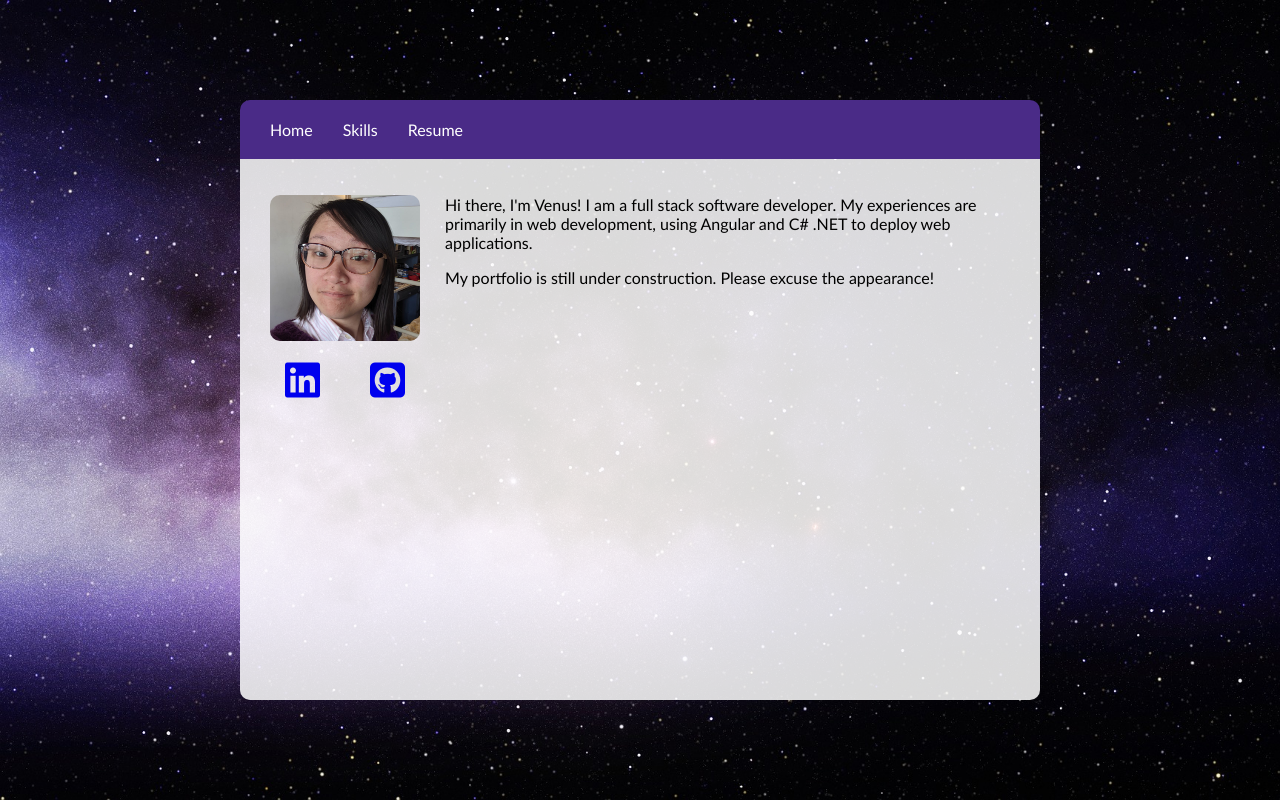
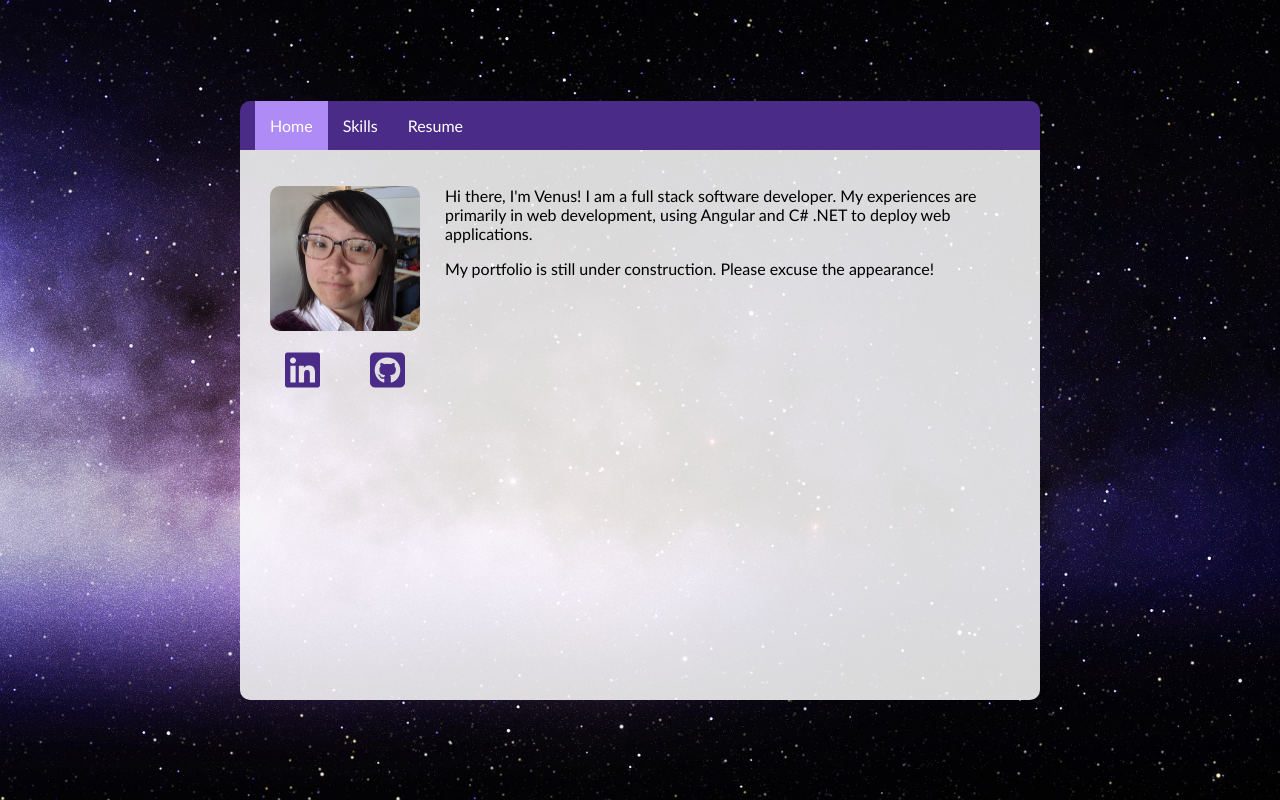
Before and after one commit to yuvenus/yuvenus.github.io, a React (Create React App) app: page /home in a window 1280 px wide. Built offline with nearby package versions, Linux system fonts and the light colour scheme.

Commit message:
fixing route highlighting

```diff
--- a/src/content-wrapper.js
+++ b/src/content-wrapper.js
@@ -1,7 +1,7 @@
 import React from 'react';
 import Home from './content/home';
 import Skills from './content/skills';
-import { Switch, Route } from "react-router-dom";
+import { Switch, Route, Redirect } from "react-router-dom";
 
 class ContentWrapper extends React.Component {
     render() {
@@ -11,10 +11,11 @@ class ContentWrapper extends React.Component {
                 <Route path="/skills">
                   <Skills />
                 </Route>
-                <Route path="/">
+                <Route path="/home">
                   <Home />
                 </Route>
               </Switch>
+              <Redirect from="/" to="home"/>
             </div>
         );
     }
--- a/src/navigation.js
+++ b/src/navigation.js
@@ -1,17 +1,17 @@
 import React from 'react';
-import { Link } from "react-router-dom";
+import { NavLink } from "react-router-dom";
 
 class Navigation extends React.Component {
   render() {
     return (
       <div className="navigation">
         {/* <img className="my-face" src={face} alt="venusyu"></img> */}
-        <ul className="nav-list">
-          <li className="nav-item"><Link class="nav-item-link" to="/">Home</Link></li>
-          <li className="nav-item"><Link class="nav-item-link" to="/skills">Skills</Link></li>
-          <li className="nav-item"><a class="nav-item-link" href="/Venus Yu - Resume.pdf" target="_blank">Resume</a></li>
+        <div className="nav-list">
+          <NavLink className="nav-item" activeClassName="active" to="/home">Home</NavLink>
+          <NavLink className="nav-item" activeClassName="active" to="/skills">Skills</NavLink>
+          <a className="nav-item" href="/Venus Yu - Resume.pdf" target="_blank">Resume</a>
           {/* <li className="nav-item"><Link to="/themes">themes</Link></li> */}
-        </ul>
+        </div>
       </div>
     );
   }
--- a/src/styles/styles.scss
+++ b/src/styles/styles.scss
@@ -1,4 +1,6 @@
 @import './variables.scss';
+
+// ========== BASE HTML STYLING ========== //
 
 html, body {
     font-family: $font, sans-serif;
@@ -26,6 +28,16 @@ ul {
   padding: 0;
 }
 
+a {
+  text-decoration: none;
+  color: $primary;
+  &:hover {
+    color: $secondary;
+  }
+}
+
+// ========== ACTUAL COMPONENTS STYLING ========== //
+
 .router {
   display: flex;
   flex-direction: column;
@@ -40,7 +52,6 @@ ul {
   display: flex;
   flex-direction: row;
   align-items: center;
-  padding: 15px;
   border-radius: 10px 10px 0px 0px;
 
   .nav-list {
@@ -48,13 +59,19 @@ ul {
     flex-direction: row;
     justify-content: space-evenly;
     text-align: center;
+    margin-left: 15px;
 
     .nav-item {
-      margin: 5px 15px;
+      padding: 15px;
+      color: white;
+      text-decoration: none;
 
-      .nav-item-link {
-        color: white;
-        text-decoration: none;
+      &.active {
+        background-color: $secondary;
+      }
+
+      &:hover {
+        background-color: $secondary;
       }
     }
   }
```
Also changed, not shown: 16 other files (tests, documents, lock files or other folders).
